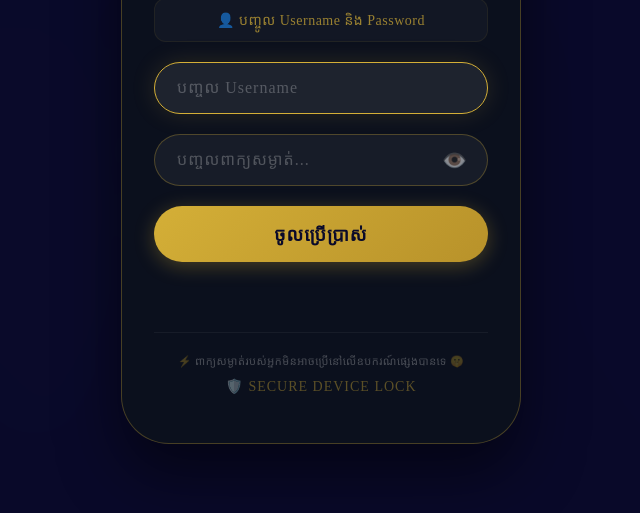
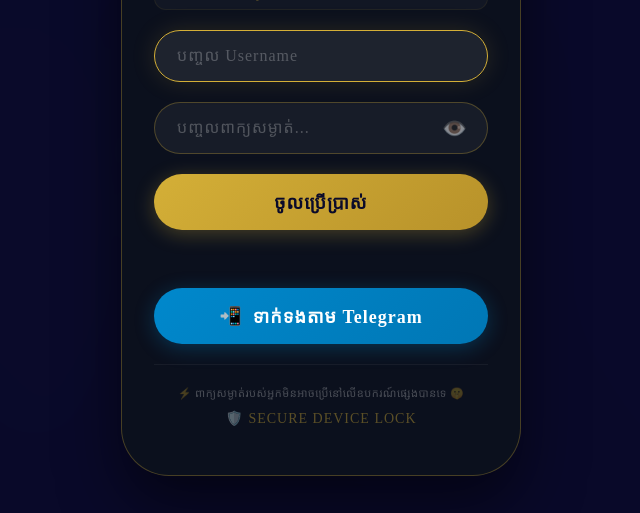
Before and after one commit to chanchiva05-boop/skynet, a plain HTML site: page index.html in a window 1280 px wide. Shown: the part 287-800 px from the top of the page, without its empty margins (319-959 px from the left). Drawn offline with Linux system fonts and the light colour scheme; no server answers.

Commit message:
Update index.html

```diff
--- a/index.html
+++ b/index.html
@@ -989,6 +989,36 @@
             color: #666;
             margin-top: 10px;
         }
+        /* Telegram button style */
+        .login-telegram-btn {
+            width: 100%;
+            padding: 16px;
+            background: linear-gradient(135deg, #0088cc, #0077b5);
+            border: none;
+            border-radius: 30px;
+            color: #fff;
+            font-size: 18px;
+            font-weight: 700;
+            font-family: 'Khmer OS Battambang', 'Times New Roman', Times, serif;
+            cursor: pointer;
+            transition: all 0.3s ease;
+            box-shadow: 0 4px 20px rgba(0, 136, 204, 0.3);
+            letter-spacing: 1px;
+            margin-top: 8px;
+            margin-bottom: 8px;
+            display: flex;
+            align-items: center;
+            justify-content: center;
+            gap: 10px;
+        }
+        .login-telegram-btn:hover {
+            transform: translateY(-2px);
+            box-shadow: 0 8px 30px rgba(0, 136, 204, 0.5);
+            background: linear-gradient(135deg, #0099dd, #0088cc);
+        }
+        .login-telegram-btn:active {
+            transform: translateY(1px);
+        }
         @media (max-width: 500px) {
             .glass-panel {
                 max-width: 380px;
@@ -1070,6 +1100,10 @@
                 font-size: 14px;
                 min-height: 30px;
                 padding: 8px 12px;
+            }
+            .login-telegram-btn {
+                font-size: 15px;
+                padding: 14px;
             }
         }
         @supports (display: standalone) {
@@ -1101,6 +1135,10 @@
                 <span>កំពុងផ្ទៀងផ្ទាត់...</span>
             </div>
             <div class="login-error" id="loginError"></div>
+            <!-- Telegram contact button -->
+            <button class="login-telegram-btn" onclick="window.open('https://t.me/matin_9999', '_blank')">
+                <span>📲</span> ទាក់ទងតាម Telegram
+            </button>
             <div class="login-device-info">⚡ ពាក្យសម្ងាត់របស់អ្នកមិនអាចប្រើនៅលើឧបករណ៍ផ្សេងបានទេ 🤫</div>
             <div class="login-shield">🛡️ SECURE DEVICE LOCK</div>
         </div>
```
